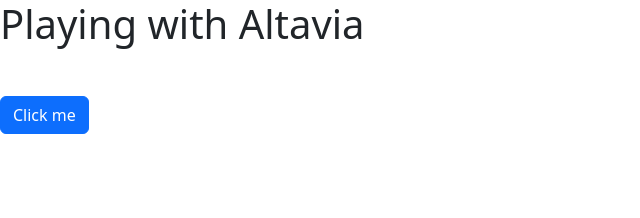
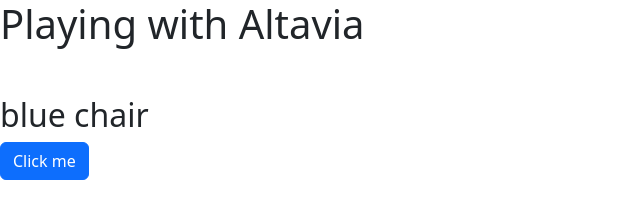
Before and after one commit to umme006/Demo-2, a plain HTML site: page index.html in a window 1280 px wide. Shown: the whole page, without its empty margins (0-640 px from the left). Drawn offline with nearby package versions, Linux system fonts and the light colour scheme.

Commit message:
Update index.html

```diff
--- a/index.html
+++ b/index.html
@@ -8,8 +8,10 @@
 </head>
 <body>
     <h1 class="mb-5">Playing with Altavia</h1>
+    <h2>blue chair</h2>
     <P>
      <button class="btn btn-primary">Click me</button>
     </P>
+
 </body>
 </html>
```
